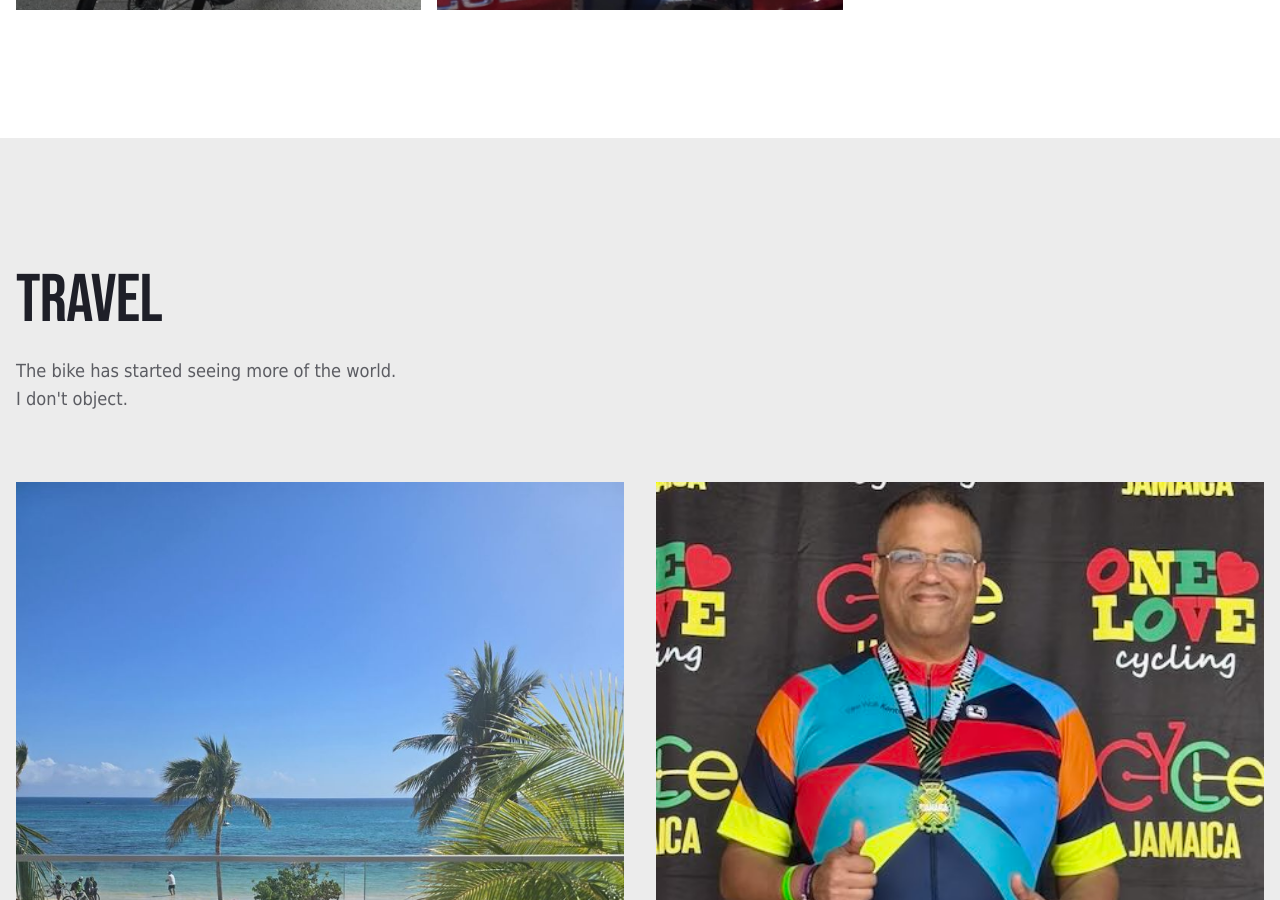
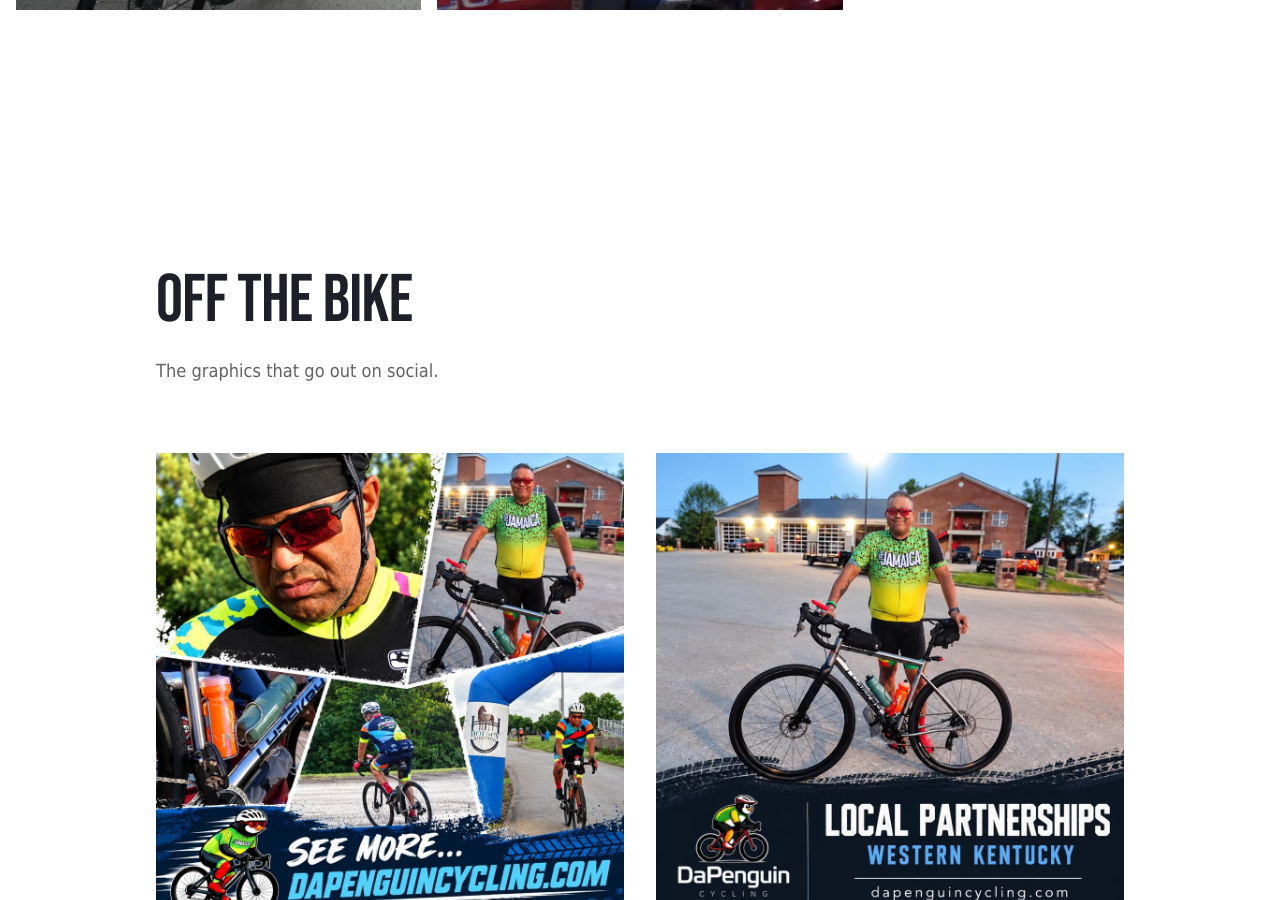
Before and after one commit to DaPenguin-Cycling/keep-riding, a Jekyll site: the page built from portfolio.html, in a window 1280 px wide and 900 px high, scrolled down 2169 px. Built offline with Jekyll 4.4.1, drawn with Linux system fonts in a browser that asks for light colours.

Commit message:
Add the two social graphics to Photos & Video
Given their own section rather than dropped into the Events grid. They are
DaPenguin's own promotional graphics, not ride photography — branded squares
with the site's URL burned in — and mixing them among the candid shots would
have made both read as less deliberate.

Encoded to AVIF: 454KB and 292KB become 297KB and 196KB, with 500w variants
for phones.

Two things worth a look, neither blocking:

The season recap collage is built from five photographs, four of which are
already in the Events grid on this same page — the Horsey close-up, the fire
station shot, the Lynskey bottle detail and the Horsey arch. So that section
now shows some of those images twice.

The Local Partnerships graphic is sponsorship material rather than a photo of
a ride. It would do more work on Work With Me, next to the partnership areas
it is actually about, than in a gallery.

Co-Authored-By: Claude Opus 5 <noreply@anthropic.com>

```diff
--- a/portfolio.html
+++ b/portfolio.html
@@ -52,6 +52,25 @@ description: Ride photos, event footage, cycling travel, and moments from Anthon
       </figure>
       <figure>
         <div class="image-ratio_1x1"><img width="640" height="480" src="{{ '/images/DSC00141.avif' | relative_url }}" loading="lazy" sizes="(max-width: 479px) 100vw, (max-width: 767px) 50vw, 33vw" alt="Close-up of the cassette and rear derailleur, bike loaded on the car before the Redbud Ride" class="image_cover"></div>
+      </figure>
+    </div>
+  </div>
+</section>
+
+<section class="section">
+  <div class="container is-small">
+    <div class="header">
+      <h2 class="heading_primary">Off the bike</h2>
+      <div class="subheading w-richtext">
+        <p>The graphics that go out on social.</p>
+      </div>
+    </div>
+    <div class="w-layout-grid grid_2-col mobile-l-1-col gap-small">
+      <figure class="grid-item-manual figure-reset">
+        <div class="image-ratio_1x1"><img width="1000" height="1000" src="{{ '/images/season-recap.avif' | relative_url }}" loading="lazy" srcset="{{ '/images/season-recap-p-500.avif' | relative_url }} 500w, {{ '/images/season-recap.avif' | relative_url }} 1000w" sizes="(max-width: 767px) 100vw, 50vw" alt="A DaPenguin collage of five ride photographs from the season" class="image_cover"></div>
+      </figure>
+      <figure class="grid-item-manual figure-reset">
+        <div class="image-ratio_1x1"><img width="1000" height="1000" src="{{ '/images/local-partnerships.avif' | relative_url }}" loading="lazy" srcset="{{ '/images/local-partnerships-p-500.avif' | relative_url }} 500w, {{ '/images/local-partnerships.avif' | relative_url }} 1000w" sizes="(max-width: 767px) 100vw, 50vw" alt="DaPenguin graphic reading Local Partnerships, Western Kentucky, with Anthony Brown and his Lynskey" class="image_cover"></div>
       </figure>
     </div>
   </div>
```
Also changed, not shown: images/local-partnerships-p-500.avif (added), images/local-partnerships.avif (added), images/season-recap-p-500.avif (added), images/season-recap.avif (added).
